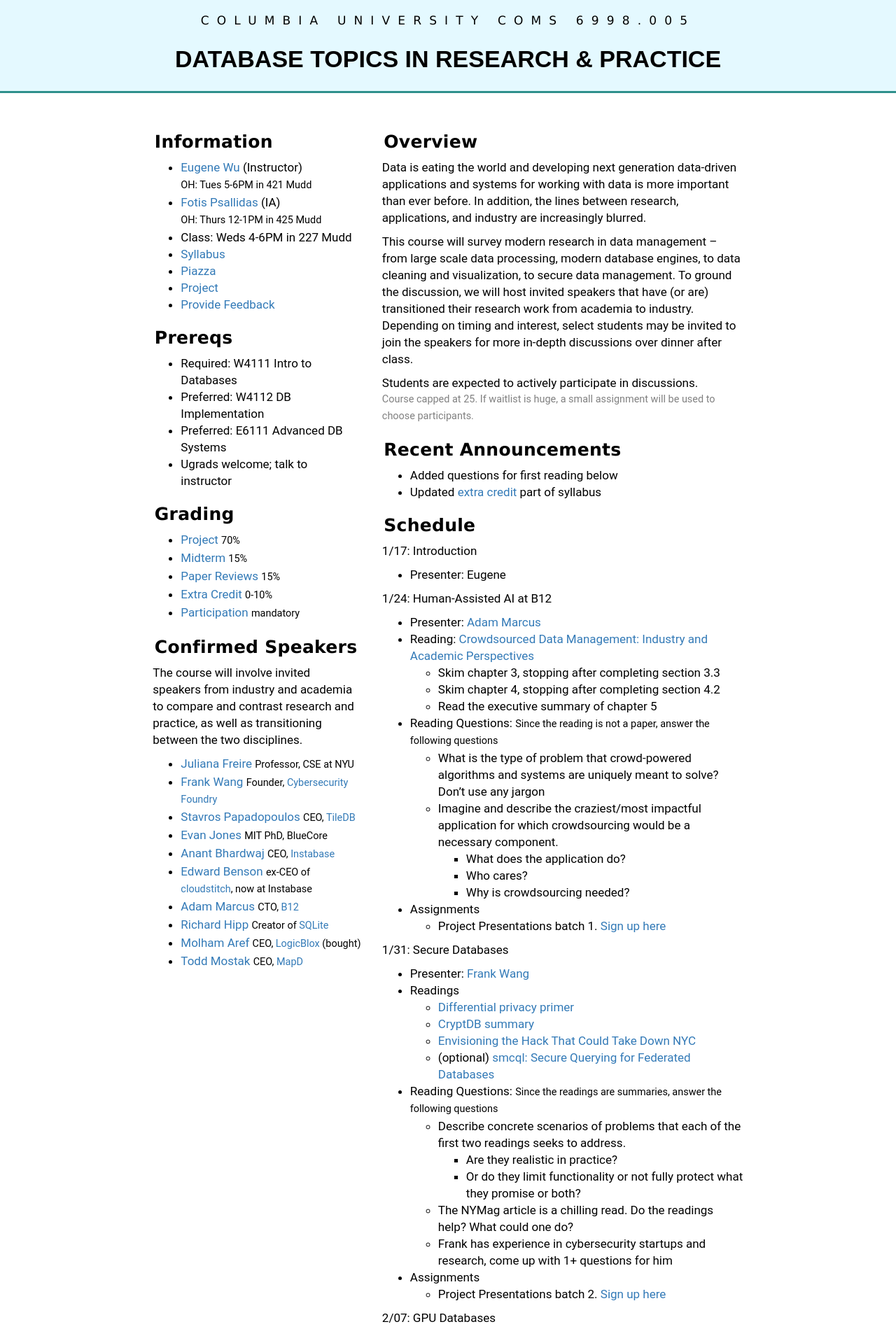
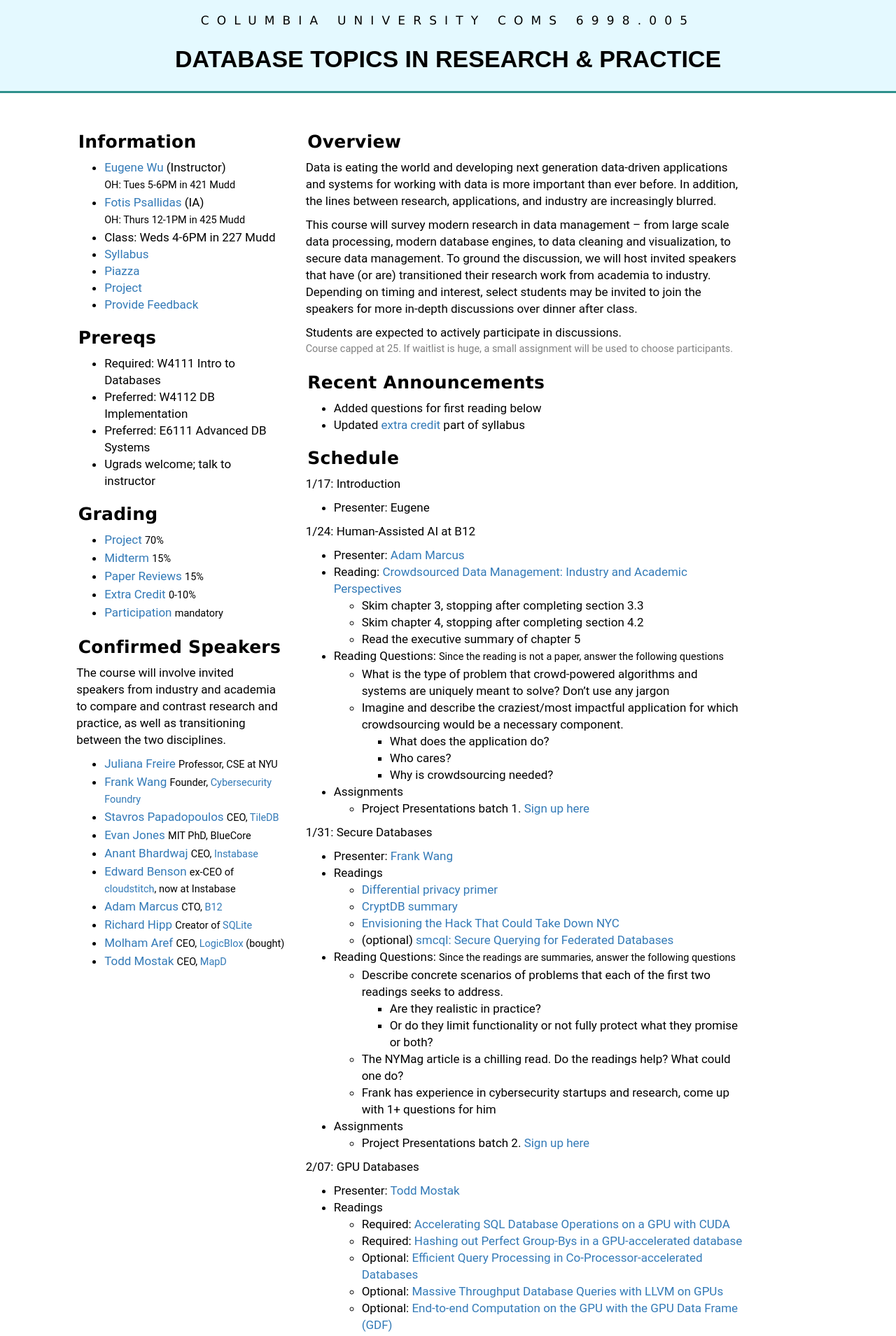
Before and after one commit to columbiadb/columbiadb.github.io, a Jekyll site: the page built from index.md, in a window 1280 px wide. Shown: the top 1909 px of the page at 70% size. Built offline with Jekyll 4.4.1, drawn with Linux system fonts in a browser that asks for light colours.

Commit message:
lazy commit msg

```diff
--- a/_layouts/index.html
+++ b/_layouts/index.html
@@ -16,11 +16,11 @@
 
 
 <div class="row content" style="margin-top: 2em;">
-  <div class="col-md-3 col-md-offset-2">
+  <div class="col-md-3 col-md-offset-1">
 		{% capture index_left %}{% include index_left.md %}{% endcapture %}
 		{{ index_left | markdownify }}
 	</div>
-  <div class="col-md-5">
+  <div class="col-md-6">
 		{{ content }}
   </div>
   <div class="joiner"></div>
```
